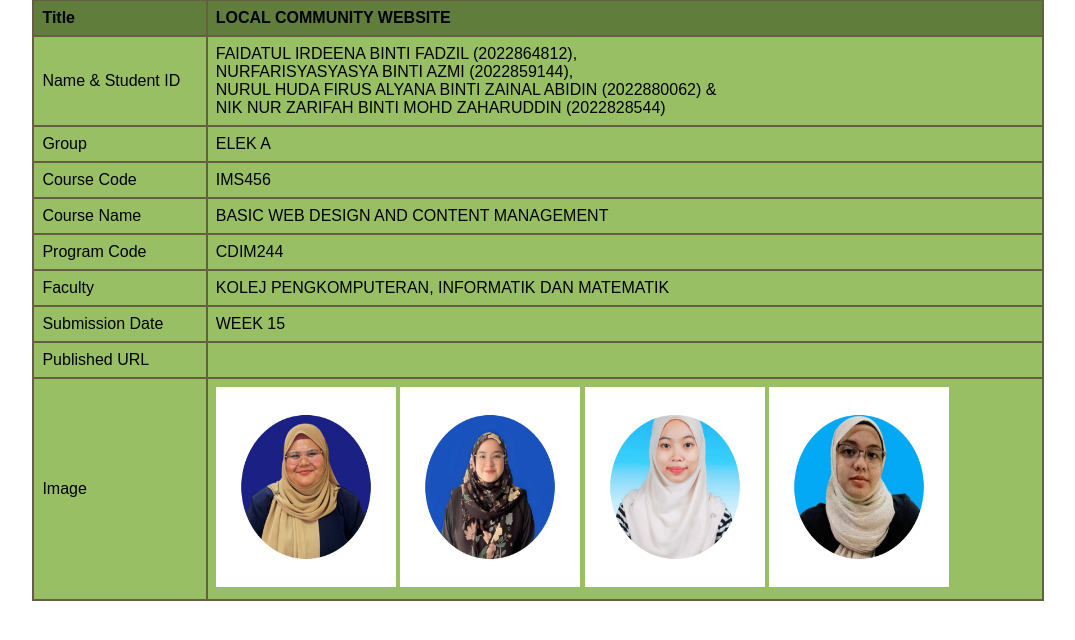
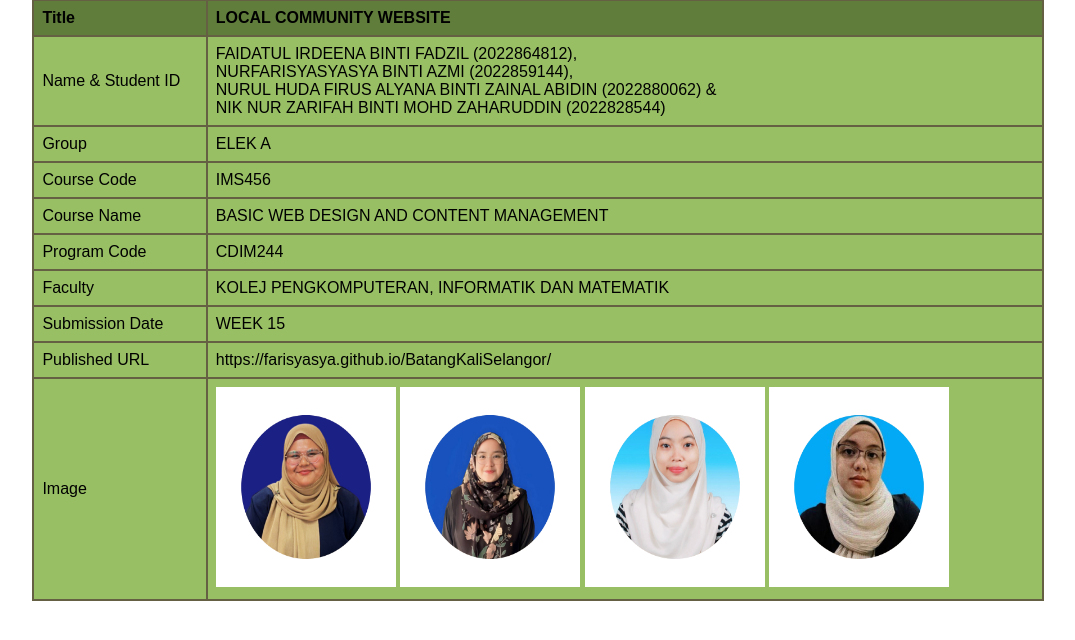
Before and after one commit to farisyasya/BatangKaliSelangor, a plain HTML site: page student.html in a window 1280 px wide. Shown: the part 68-708 px from the top of the page, without its empty margins (102-1177 px from the left). Drawn offline with Linux system fonts and the light colour scheme.

Commit message:
Update student.html

```diff
--- a/student.html
+++ b/student.html
@@ -85,7 +85,7 @@ tr{
 
     <tr>
         <td>Published URL</td>
-        <td></td>
+        <td>https://farisyasya.github.io/BatangKaliSelangor/</td>
     </tr>
 
     <tr>
```
